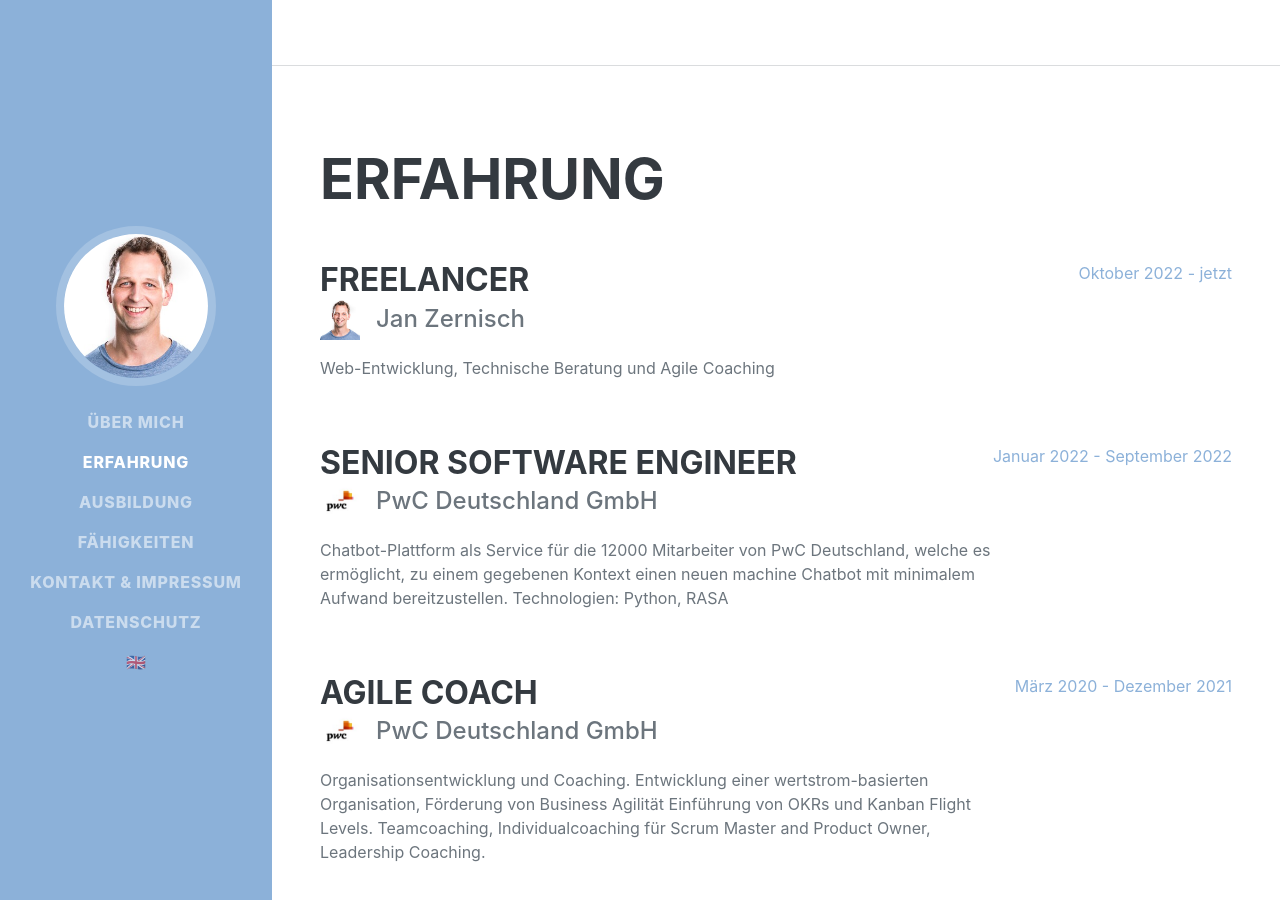
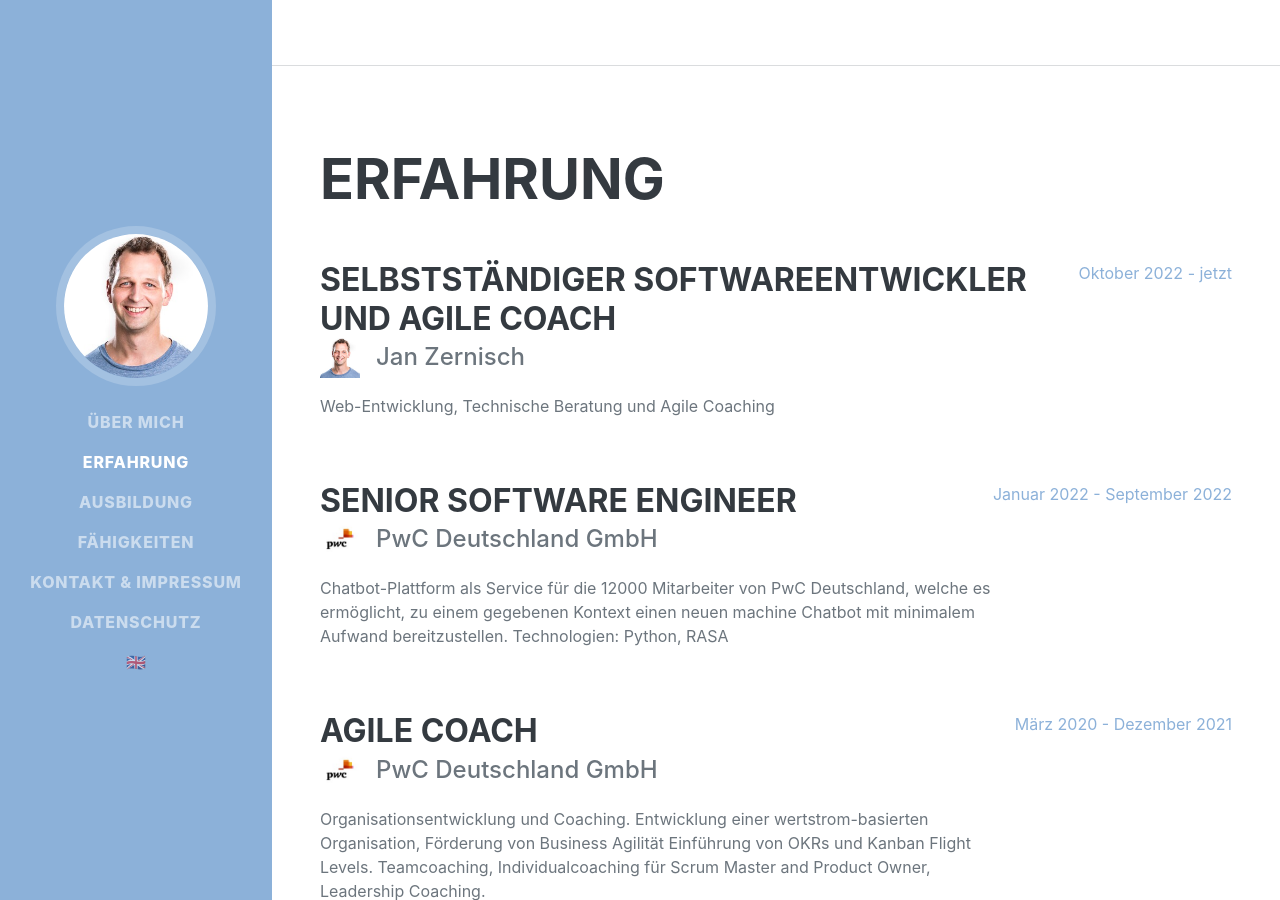
Before and after one commit to jzernisch/jzernisch.github.io, a Jekyll site: the page built from index.html, in a window 1280 px wide and 900 px high, scrolled down 1735 px. Built offline with Jekyll 4.4.1, drawn with Linux system fonts in a browser that asks for light colours; nearby versions of some CDN libraries; some web fonts are replaced.

Commit message:
Rename role

```diff
--- a/index.html
+++ b/index.html
@@ -19,7 +19,7 @@ about_section:
     - heading: Was andere sagen über mich sagen
       text: Werft einen Blick auf die Empfehlungen in <a href="https://www.linkedin.com/in/jzernisch">meinem LinkedIn-Profil</a>.
 jobs:
-    - role: Freelancer
+    - role: Selbstständiger Softwareentwickler und Agile Coach
       company_name: Jan Zernisch
       company_logo: assets/img/profile.png
       company_url: https://jzernisch.com
```
